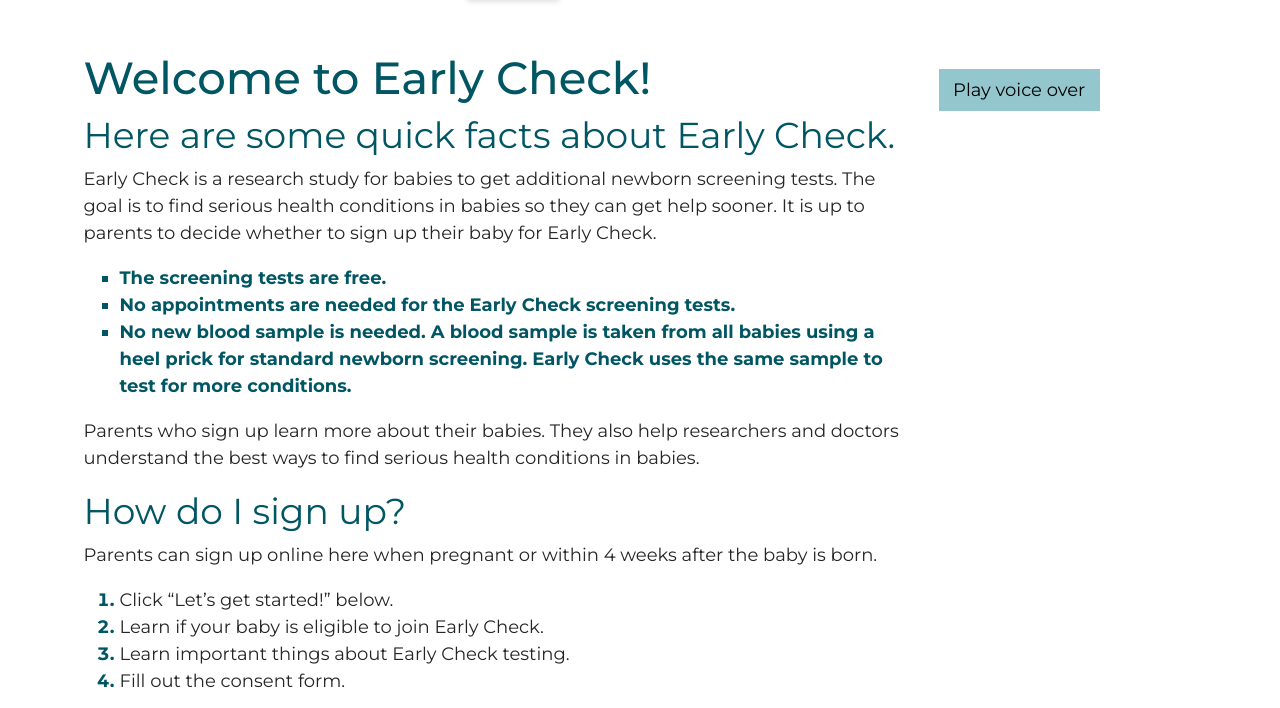
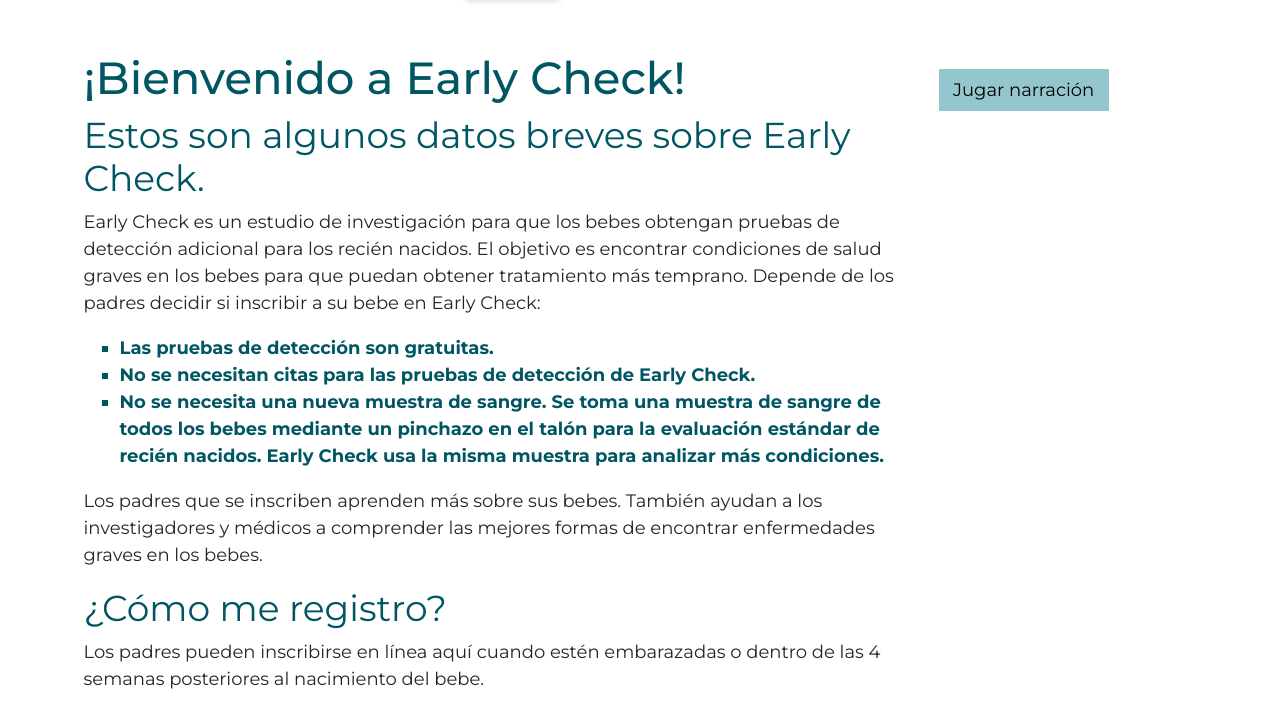
Before and after one commit to chelsg73/ec2_mockups, a website: page spanish_portal/welcome.html in a window 1280 px wide. Shown: the part 72-780 px from the top of the page. Drawn offline with Linux system fonts and the light colour scheme.

Commit message:
added Spanish content to welcome

```diff
--- a/spanish_portal/welcome.html
+++ b/spanish_portal/welcome.html
@@ -16,8 +16,8 @@
 <body>
   <nav class="navbar navbar-expand-lg bg-primary py-0" data-bs-theme="dark">
     <div class="container">
-      <a class="navbar-brand" href="/index.html"><img src="/ec2_mockups/src/images/early_check_logo_light.png" class="img-fluid"
-          id="navbarImg"></a>
+      <a class="navbar-brand" href="/index.html"><img src="/ec2_mockups/src/images/early_check_logo_light.png"
+          class="img-fluid" id="navbarImg"></a>
       <button class="navbar-toggler" type="button" data-bs-toggle="collapse" data-bs-target="#navbarText"
         aria-controls="navbarText" aria-expanded="false" aria-label="Toggle navigation">
         <span class="navbar-toggler-icon"></span>
@@ -59,33 +59,48 @@
     <div class="container">
       <div class="row">
         <div class="col-12 col-lg-9">
-          <h1>Welcome to Early Check!</h1>
-          <h2>Here are some quick facts about Early Check.</h2>
-          <p>Early Check is a research study for babies to get additional newborn screening tests. The goal is to find
-            serious health conditions in babies so they can get help sooner. It is up to parents to decide whether to
-            sign up their baby for Early Check.</p>
+          <h1>¡Bienvenido a Early Check!</h1>
+
+          <h2>Estos son algunos datos breves sobre Early Check.</h2>
+          <p>Early Check es un estudio de investigaci&oacute;n para que los bebes obtengan pruebas de detecci&oacute;n
+            adicional para
+            los reci&eacute;n nacidos. El objetivo es encontrar condiciones de salud graves en los bebes para que puedan
+            obtener tratamiento m&aacute;s temprano. Depende de los padres decidir si inscribir a su bebe en Early
+            Check:
+          </p>
           <ul>
-            <li><strong class="text-primary">The screening tests are free.</strong></li>
-            <li><strong class="text-primary">No appointments are needed for the Early Check screening tests.</strong>
+            <li><strong class="text-primary">Las pruebas de detecci&oacute;n son gratuitas.</strong></li>
+            <li><strong class="text-primary">No se necesitan citas para las pruebas de detecci&oacute;n de Early
+                Check.</strong>
             </li>
-            <li><strong class="text-primary">No new blood sample is needed. A blood sample is taken from all babies
-                using a heel prick for standard newborn screening. Early Check uses the same sample to test for more
-                conditions.</strong></li>
+            <li><strong class="text-primary">No se necesita una nueva muestra de sangre. Se toma una muestra de sangre
+                de todos los bebes mediante un pinchazo en el tal&oacute;n para la evaluaci&oacute;n est&aacute;ndar de
+                reci&eacute;n
+                nacidos.
+                Early
+                Check usa la misma muestra para analizar m&aacute;s condiciones.</strong></li>
           </ul>
-          <p>Parents who sign up learn more about their babies. They also help researchers and doctors understand the
-            best ways to find serious health conditions in babies.</p>
-          <h2>How do I sign up?</h2>
-          <p>Parents can sign up online here when pregnant or within 4 weeks after the baby is born.</p>
+          <p>Los padres que se inscriben aprenden m&aacute;s sobre sus bebes. Tambi&eacute;n ayudan a los investigadores
+            y
+            m&eacute;dicos a
+            comprender las mejores formas de encontrar enfermedades graves en los bebes.</p>
+
+          <h2>&iquest;C&oacute;mo me registro?</h2>
+          <p>Los padres pueden inscribirse en l&iacute;nea aqu&iacute; cuando est&eacute;n embarazadas o dentro de las 4
+            semanas
+            posteriores
+            al nacimiento del bebe.</p>
           <ol>
-            <li>Click “Let’s get started!” below.</li>
-            <li>Learn if your baby is eligible to join Early Check.</li>
-            <li>Learn important things about Early Check testing.</li>
-            <li>Fill out the consent form.</li>
+            <li>Haga clic en “¡Comencemos!” abajo.</li>
+            <li>Averigüe si su bebe es elegible para unirse a Early Check.</li>
+            <li>Aprenda cosas importantes sobre las pruebas de Early Check.</li>
+            <li>Rellene el formulario de consentimiento.</li>
           </ol>
-          <a href="/ec2_mockups/portal/what_ec.html"><button class="btn btn-primary">Let’s get started!</button></a>
+          <a href="/ec2_mockups/spanish_portal/what_ec.html"><button
+              class="btn btn-primary mt-3">¡Comencemos!</button></a>
         </div>
         <div class="col-12 col-lg-3">
-          <a href=""><button class="btn btn-secondary my-3">Play voice over</button></a>
+          <a href=""><button class="btn btn-secondary my-3">Jugar narraci&oacute;n</button></a>
         </div>
       </div>
     </div>
```
